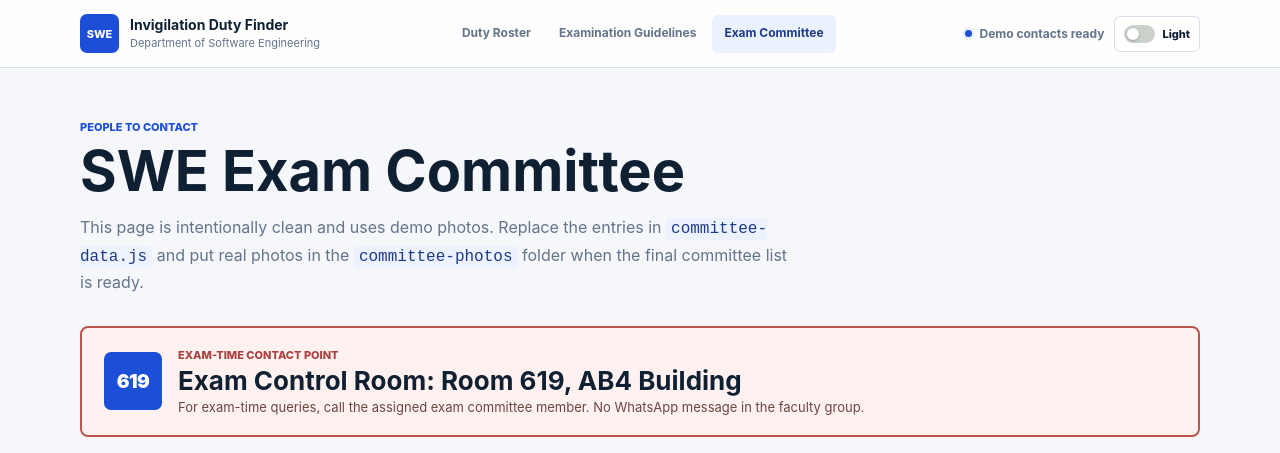
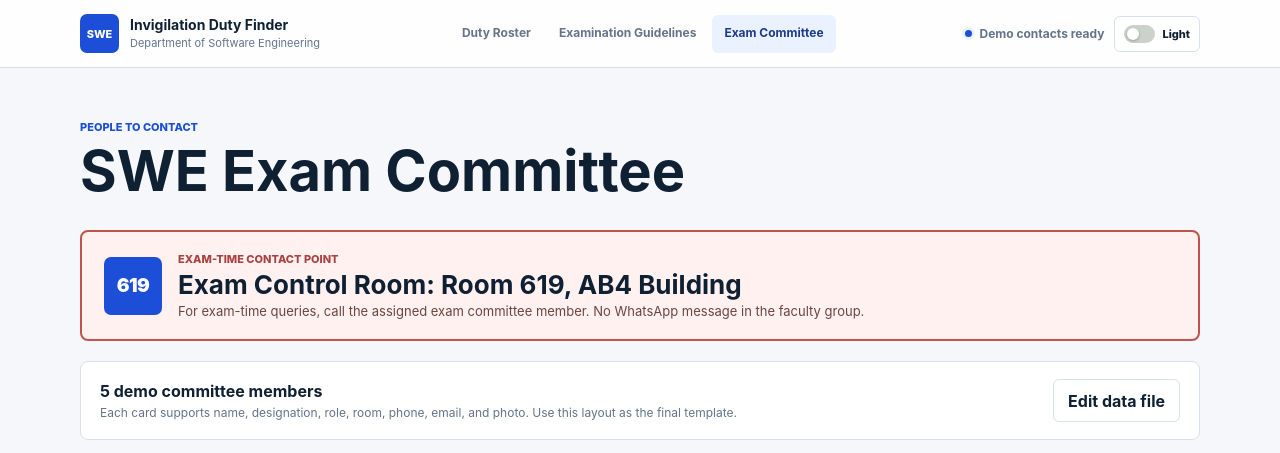
Before and after one commit to prantosaha57/SWE-Duty-Schedule, a website: page committee.html in a window 1280 px wide. Shown: the top 453 px of the page. Drawn offline with Linux system fonts and the light colour scheme.

Commit message:
Update committee.html

```diff
--- a/committee.html
+++ b/committee.html
@@ -33,7 +33,7 @@
       <section class="page-heading">
         <p class="eyebrow">People to contact</p>
         <h1>SWE Exam Committee</h1>
-        <p>This page is intentionally clean and uses demo photos. Replace the entries in <code>committee-data.js</code> and put real photos in the <code>committee-photos</code> folder when the final committee list is ready.</p>
+        <!-- <p>This page is intentionally clean and uses demo photos. Replace the entries in <code>committee-data.js</code> and put real photos in the <code>committee-photos</code> folder when the final committee list is ready.</p> -->
       </section>
 
       <section class="emergency-banner control-room-banner">
```
